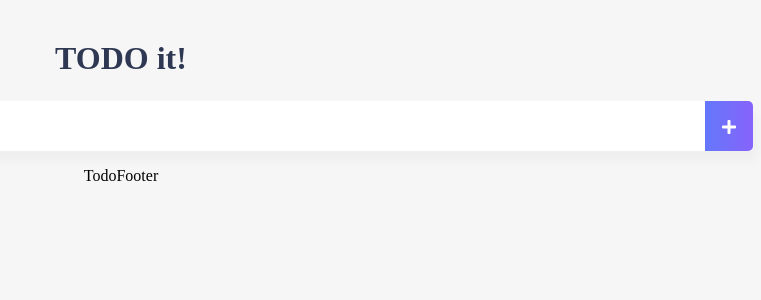
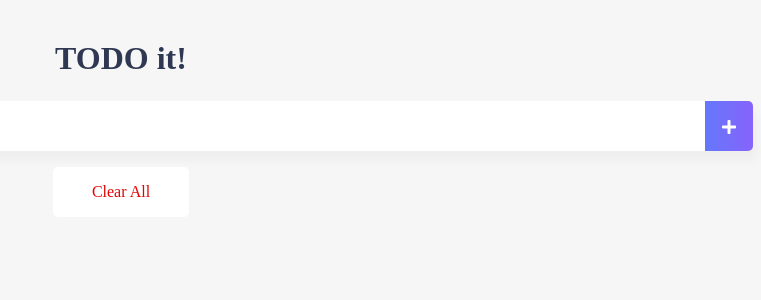
Before and after one commit to kimhjj/vue-todo-app, a Vue app: page / in a window 1280 px wide. Shown: the top 300 px of the page, without its empty margins (519-1280 px from the left). Built offline with nearby package versions, Linux system fonts and the light colour scheme.

Commit message:
clear all

```diff
--- a/src/components/TodoFooter.vue
+++ b/src/components/TodoFooter.vue
@@ -1,13 +1,30 @@
 <template>
-  <div>TodoFooter</div>
+  <div class="clearAllContainer">
+    <span class="clearAllBtn" @click="clearTodo">Clear All</span>
+  </div>
 </template>
 
 <script>
 export default {
-
+ methods: {
+   clearTodo() {
+     localStorage.clear();
+   }
+ }
 }
 </script>
 
-<style>
-
+<style scope>
+.clearAllContainer {
+width: 8.5rem;
+height: 50px;
+line-height: 50px;
+background-color: white;
+border-radius: 5px;
+margin: 0 auto;
+}
+.clearAllBtn {
+color: #e20303;
+display: block;
+}
 </style>
```
